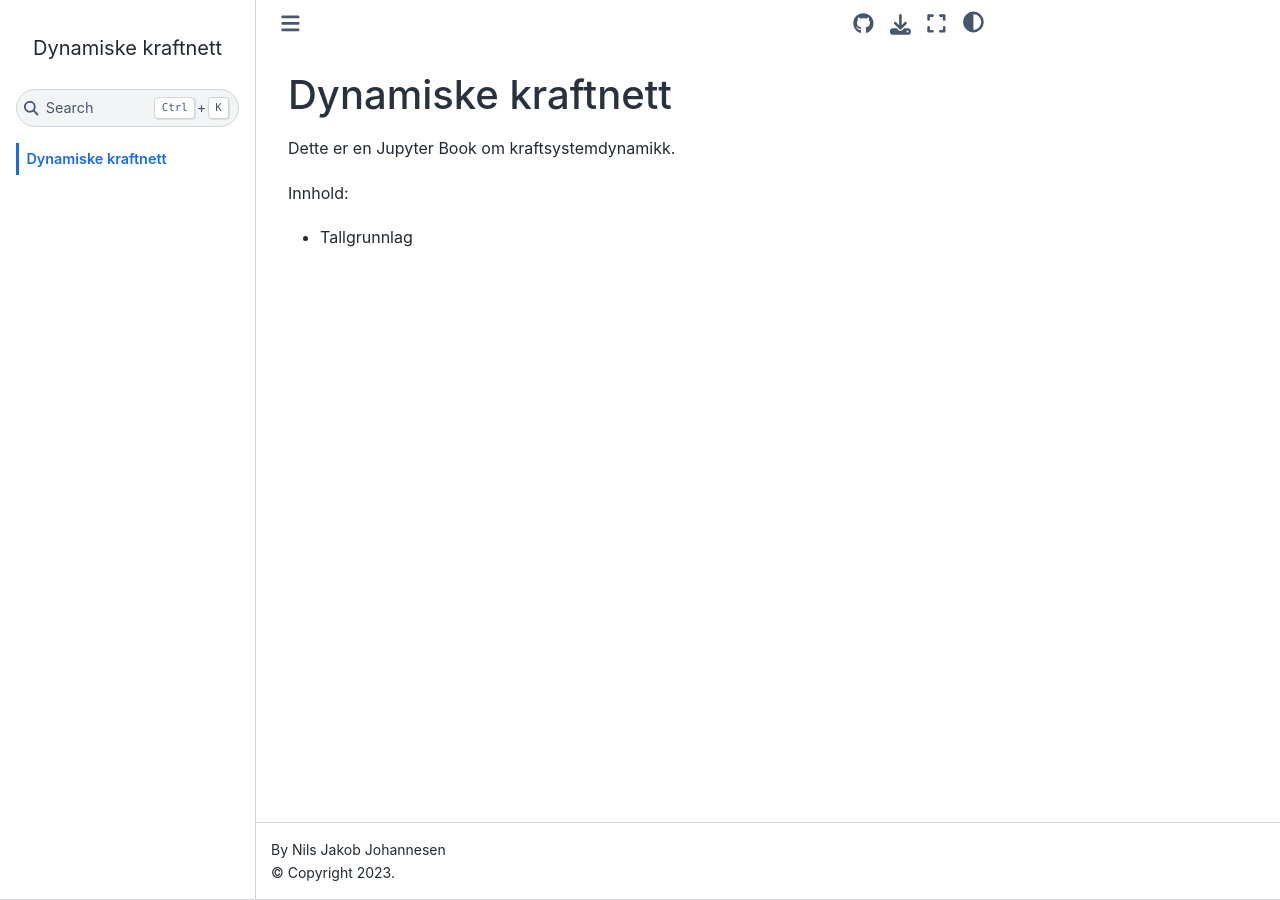
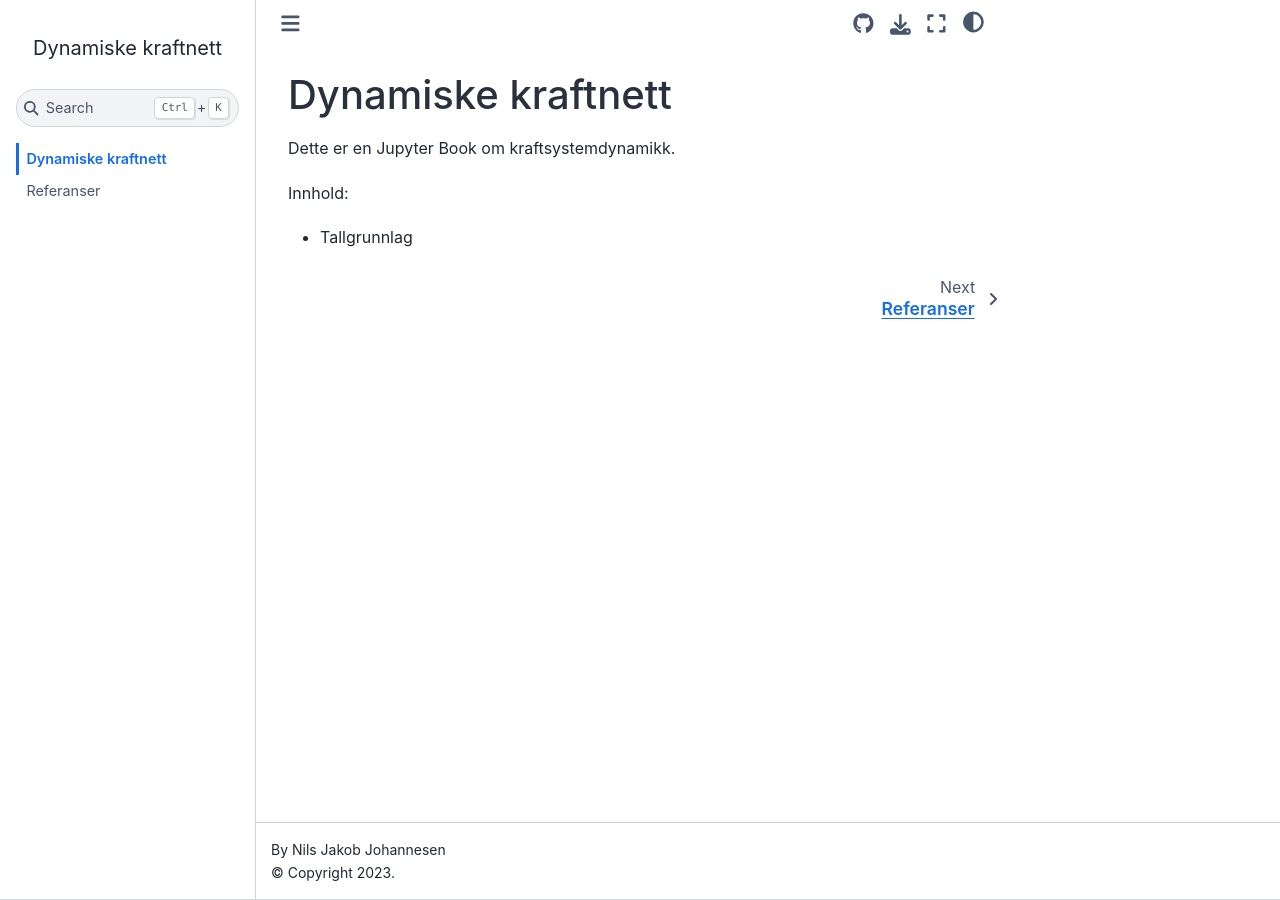
Before and after one commit to NilsJakob/dynamiske_kraftnett-book, a Jupyter Book: the page built from intro.md, in a window 1280 px wide. Built offline with Jupyter Book 1.0.4 settings and Sphinx 7.4.7 and the Sphinx Book theme 1.1.4, drawn with Linux system fonts in a browser that asks for light colours; pages that are not in the unit, such as notebooks, are missing from menus.

````diff
--- a/_toc.yml
+++ b/_toc.yml
@@ -5,3 +5,4 @@ root: intro
 chapters:
   - file: 02_tallgrunnlag/norske_data_slides
   - file: 03_data/behandle_tall
+  - file: references
--- /dev/null
+++ b/references.md
@@ -0,0 +1,5 @@
+
+# Referanser
+
+```{bibliography}
+:all:
````
